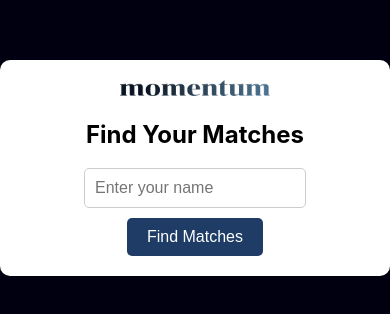
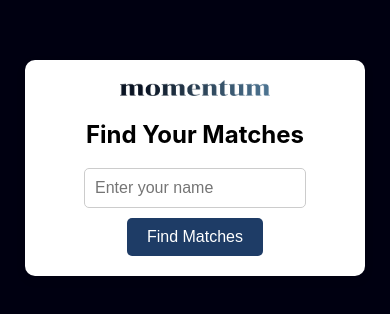
Before and after one commit to mlekhi/match, a React (Create React App) app: page / in a window 390 px wide. Shown: the part 254-568 px from the top of the page. Built offline with nearby package versions, Linux system fonts and the light colour scheme.

Commit message:
mobile layout fixed

```diff
--- a/src/App.css
+++ b/src/App.css
@@ -20,7 +20,7 @@
   border-radius: 10px;
   box-shadow: 0px 4px 10px rgba(0, 0, 0, 0.1);
   width: 100%;              /* Optional: Ensure the form doesn’t overflow */
-  max-width: 400px;          /* Optional: Control form width */
+  max-width: 300px;          /* Optional: Control form width */
 }
 
 .chips-container {
```
